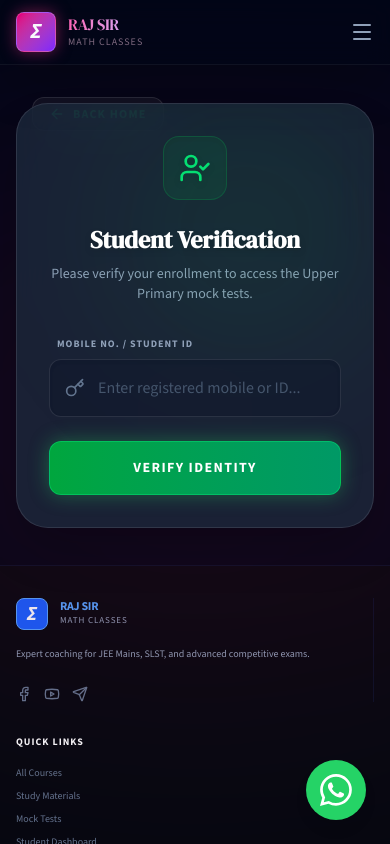
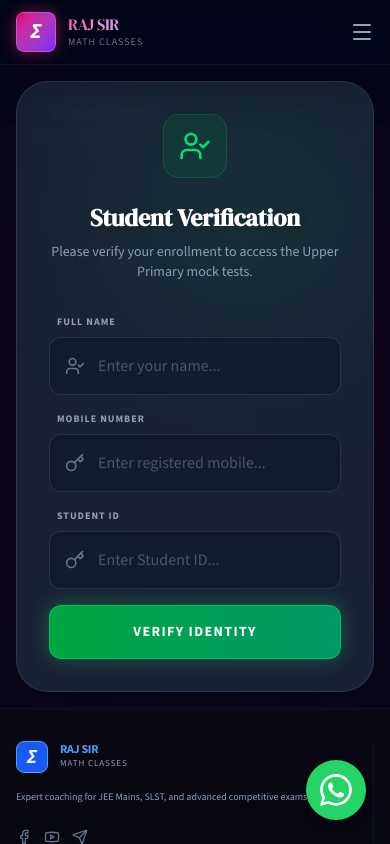
Before and after one commit to coachingmaathh2002/cloudflare, a React (Vite) app: page /upper-primary in a window 390 px wide. Both pictures are taken after a click on the button "VIEW TOPICS & MOCKS". Shown: the top 844 px of the page. Built offline with nearby package versions, Linux system fonts and the light colour scheme; what better-react-mathjax would draw is missing.

Commit message:
feat(auth): enhance student verification process
Replace simple verification with name, mobile, and student ID fields to improve attendee tracking and navigation.

```diff
--- a/src/pages/UpperPrimaryApp.tsx
+++ b/src/pages/UpperPrimaryApp.tsx
@@ -1,6 +1,7 @@
 import React, { useState, useEffect } from 'react';
+import { useNavigate } from 'react-router-dom';
 import { motion, AnimatePresence } from 'motion/react';
-import { BookOpen, Target, ChevronRight, ChevronLeft, Award, Star, ArrowLeft, CheckCircle2, XCircle, Clock, Maximize, Minimize, UserCheck, ShieldAlert, Key } from 'lucide-react';
+import { BookOpen, Target, ChevronRight, ChevronLeft, Award, Star, ArrowLeft, CheckCircle2, XCircle, Clock, Maximize, Minimize, UserCheck, ShieldAlert, Key, LogOut } from 'lucide-react';
 import { MixedLatex } from '../components/LatexRenderer';
 import { UPPER_PRIMARY_TOPICS, CDP_MOCKS } from '../data/upperPrimaryData';
 
@@ -11,9 +12,12 @@ type ViewState = 'landing' | 'verify' | 'topics' | 'mocks' | 'test' | 'results';
 const STUDENT_SHEET_CSV_URL = 'https://docs.google.com/spreadsheets/d/e/2PACX-1vRRRSfQqvIjS5rWy6FSjcgvA1swYQWwAs1Ba6W7sxfnCYxd3Kln7zV7Qy_7aoL0K-fUamd5BuIhQjVV/pub?output=csv';
 
 export default function UpperPrimaryApp() {
+  const navigate = useNavigate();
   const [view, setView] = useState<ViewState>('landing');
   const [isVerified, setIsVerified] = useState(false);
-  const [verifyInput, setVerifyInput] = useState('');
+  const [verifyName, setVerifyName] = useState('');
+  const [verifyMobile, setVerifyMobile] = useState('');
+  const [verifyStudentId, setVerifyStudentId] = useState('');
   const [verifyLoading, setVerifyLoading] = useState(false);
   const [verifyError, setVerifyError] = useState('');
 
@@ -26,17 +30,10 @@ export default function UpperPrimaryApp() {
   const [timeLeft, setTimeLeft] = useState(3600);
   const [focusMode, setFocusMode] = useState(false);
 
-  useEffect(() => {
-    // Check if previously verified in this session
-    if (localStorage.getItem('upper_primary_verified') === 'true') {
-      setIsVerified(true);
-    }
-  }, []);
-
   const handleVerify = async (e: React.FormEvent) => {
     e.preventDefault();
-    if (!verifyInput.trim()) {
-      setVerifyError('Please enter your Mobile Number or Student ID');
+    if (!verifyName.trim() || !verifyMobile.trim() || !verifyStudentId.trim()) {
+      setVerifyError('Please enter Name, Mobile Number, and Student ID');
       return;
     }
 
@@ -56,15 +53,18 @@ export default function UpperPrimaryApp() {
       // Skip header row
       const dataRows = rows.slice(1);
 
-      const input = verifyInput.trim().toLowerCase();
+      const inputName = verifyName.trim().toLowerCase();
+      const inputMobile = verifyMobile.trim().toLowerCase();
+      const inputStudentId = verifyStudentId.trim().toLowerCase();
       let matched = false;
 
       for (const row of dataRows) {
-        if (row.length >= 2) {
+        if (row.length >= 3) {
+          const name = row[0]?.trim().toLowerCase();
           const mobile = row[1]?.trim().toLowerCase();
           const studentId = row[2]?.trim().toLowerCase();
 
-          if (input === mobile || input === studentId) {
+          if (inputName === name && inputMobile === mobile && inputStudentId === studentId) {
             matched = true;
             break;
           }
@@ -73,10 +73,9 @@ export default function UpperPrimaryApp() {
 
       if (matched) {
         setIsVerified(true);
-        localStorage.setItem('upper_primary_verified', 'true');
         setView('topics');
       } else {
-        setVerifyError('Verification failed. No matching Student ID or Mobile Number found.');
+        setVerifyError('Verification failed. Information does not match our records.');
       }
     } catch (err) {
       console.error(err);
@@ -189,7 +188,7 @@ export default function UpperPrimaryApp() {
   if (view === 'verify') {
     return (
       <div className="w-full flex-1 flex flex-col items-center justify-center p-4 min-h-[500px]">
-        <button onClick={() => setView('landing')} className="absolute top-8 left-8 flex items-center gap-2 text-green-400 hover:text-green-300 font-bold uppercase text-xs tracking-widest mb-6 w-fit h-fit transition-colors bg-white/5 px-4 py-2 rounded-xl border border-white/10 shadow-inner hover:bg-white/10">
+        <button onClick={() => navigate('/')} className="absolute top-8 left-8 flex items-center gap-2 text-green-400 hover:text-green-300 font-bold uppercase text-xs tracking-widest mb-6 w-fit h-fit transition-colors bg-white/5 px-4 py-2 rounded-xl border border-white/10 shadow-inner hover:bg-white/10">
           <ArrowLeft className="h-4 w-4" /> Back Home
         </button>
 
@@ -203,19 +202,53 @@ export default function UpperPrimaryApp() {
           <h2 className="text-2xl font-display font-black text-white text-center mb-2 drop-shadow-md">Student Verification</h2>
           <p className="text-slate-400 text-sm text-center mb-8 font-medium">Please verify your enrollment to access the Upper Primary mock tests.</p>
 
-          <form onSubmit={handleVerify} className="space-y-6 relative z-10">
+          <form onSubmit={handleVerify} className="space-y-4 relative z-10">
             <div>
-              <label className="block text-[10px] font-bold uppercase tracking-widest text-slate-400 mb-2 ml-2">Mobile No. / Student ID</label>
+              <label className="block text-[10px] font-bold uppercase tracking-widest text-slate-400 mb-2 ml-2">Full Name</label>
+              <div className="relative">
+                <div className="absolute inset-y-0 left-0 pl-4 flex items-center pointer-events-none text-slate-500">
+                  <UserCheck className="h-5 w-5" />
+                </div>
+                <input
+                  type="text"
+                  value={verifyName}
+                  onChange={(e) => setVerifyName(e.target.value)}
+                  className="w-full bg-slate-900/50 border border-white/10 text-white rounded-xl pl-12 pr-4 py-4 outline-none focus:border-green-400/50 focus:ring-1 focus:ring-green-400/50 transition-all font-medium placeholder:text-slate-600 shadow-inner"
+                  placeholder="Enter your name..."
+                  required
+                />
+              </div>
+            </div>
+
+            <div>
+              <label className="block text-[10px] font-bold uppercase tracking-widest text-slate-400 mb-2 ml-2">Mobile Number</label>
               <div className="relative">
                 <div className="absolute inset-y-0 left-0 pl-4 flex items-center pointer-events-none text-slate-500">
                   <Key className="h-5 w-5" />
                 </div>
                 <input
                   type="text"
-                  value={verifyInput}
-                  onChange={(e) => setVerifyInput(e.target.value)}
+                  value={verifyMobile}
+                  onChange={(e) => setVerifyMobile(e.target.value)}
                   className="w-full bg-slate-900/50 border border-white/10 text-white rounded-xl pl-12 pr-4 py-4 outline-none focus:border-green-400/50 focus:ring-1 focus:ring-green-400/50 transition-all font-medium placeholder:text-slate-600 shadow-inner"
-                  placeholder="Enter registered mobile or ID..."
+                  placeholder="Enter registered mobile..."
+                  required
+                />
+              </div>
+            </div>
+
+            <div>
+              <label className="block text-[10px] font-bold uppercase tracking-widest text-slate-400 mb-2 ml-2">Student ID</label>
+              <div className="relative">
+                <div className="absolute inset-y-0 left-0 pl-4 flex items-center pointer-events-none text-slate-500">
+                  <Key className="h-5 w-5" />
+                </div>
+                <input
+                  type="text"
+                  value={verifyStudentId}
+                  onChange={(e) => setVerifyStudentId(e.target.value)}
+                  className="w-full bg-slate-900/50 border border-white/10 text-white rounded-xl pl-12 pr-4 py-4 outline-none focus:border-green-400/50 focus:ring-1 focus:ring-green-400/50 transition-all font-medium placeholder:text-slate-600 shadow-inner"
+                  placeholder="Enter Student ID..."
                   required
                 />
               </div>
@@ -245,9 +278,24 @@ export default function UpperPrimaryApp() {
     return (
       <div className="w-full flex-1">
         <section className="py-12 w-full max-w-7xl mx-auto px-4 sm:px-6 lg:px-8">
-          <button onClick={() => setView('landing')} className="flex items-center gap-2 text-green-400 hover:text-green-300 font-bold uppercase text-xs tracking-widest mb-6 w-fit h-fit transition-colors bg-white/5 px-4 py-2 rounded-xl border border-white/10 shadow-inner hover:bg-white/10">
-            <ArrowLeft className="h-4 w-4" /> Back Home
-          </button>
+          <div className="flex justify-between items-center mb-6">
+            <h2 className="text-2xl font-bold text-white tracking-tight">Upper Primary Modules</h2>
+            <button onClick={() => {
+              setIsVerified(false);
+              setVerifyName('');
+              setVerifyMobile('');
+              setVerifyStudentId('');
+              setView('landing');
+              setSelectedTopic(null);
+              setSelectedMock(null);
+              setSelectedAnswers({});
+              setCurrentQuestion(0);
+              setIsSubmitted(false);
+              navigate('/'); // Leave the specific page
+            }} className="flex items-center gap-2 text-red-400 hover:text-red-300 font-bold uppercase text-xs tracking-widest transition-colors bg-white/5 px-4 py-2 rounded-xl border border-white/10 shadow-inner hover:bg-white/10">
+              <ArrowLeft className="h-4 w-4" /> Back / Log Out
+            </button>
+          </div>
 
           <div className="grid grid-cols-1 md:grid-cols-3 gap-6 mb-12">
             <div className="bg-slate-800/80 backdrop-blur-xl border border-white/10 p-6 rounded-3xl flex flex-col items-center justify-center text-center shadow-xl hover:-translate-y-1 transition-transform">
```
